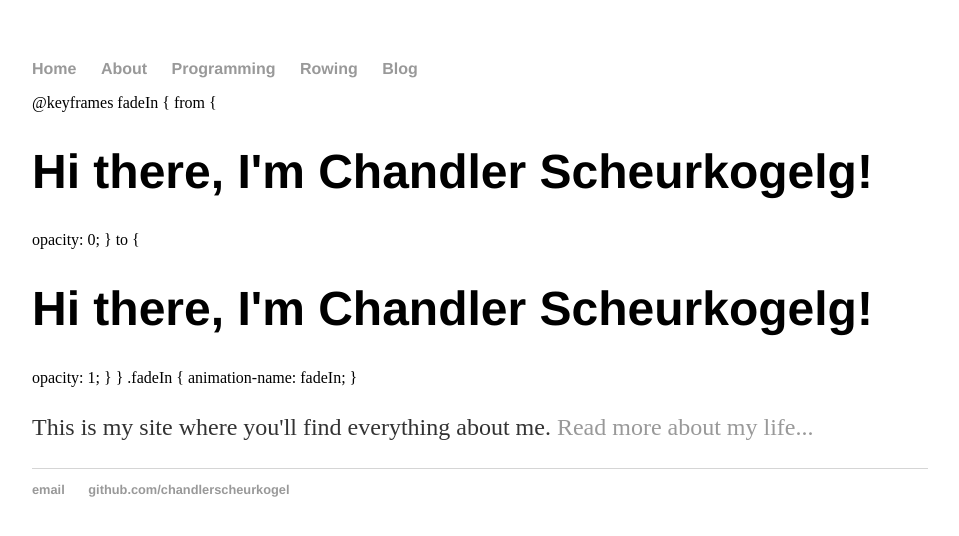
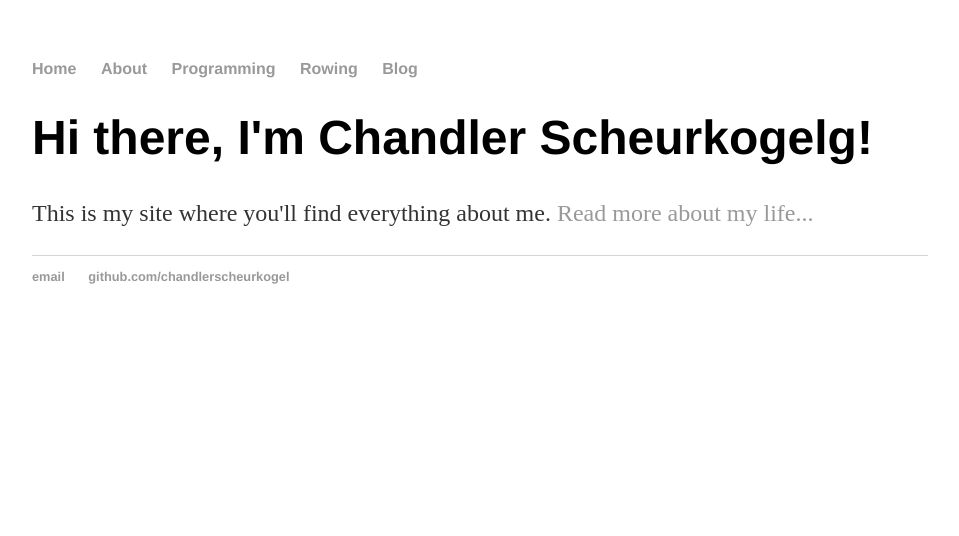
Before and after one commit to ChandlerScheurkogel/ChandlerScheurkogel.github.io, a Jekyll site: the page built from index.html, in a window 1280 px wide. Shown: the top 536 px of the page, without its empty margins (160-1119 px from the left). Built offline with Jekyll 4.4.1, drawn with Linux system fonts in a browser that asks for light colours.

Commit message:
Update index.html

```diff
--- a/index.html
+++ b/index.html
@@ -4,20 +4,6 @@ title: Chandler Scheurkogel - Rower, Student, Programmer, and Much Much More
 ---
 <div class="blurb">
 
-	@keyframes fadeIn {
-  from { <h1>Hi there, I'm Chandler Scheurkogelg!</h1>
-    opacity: 0;
-  }
-
-  to {<h1>Hi there, I'm Chandler Scheurkogelg!</h1>
-    opacity: 1;
-  }
-}
-
-.fadeIn {
-  animation-name: fadeIn;
-}
-
-
+	<h1>Hi there, I'm Chandler Scheurkogelg!</h1>
 	<p>This is my site where you'll find everything about me. <a href="/about">Read more about my life...</a></p>
 </div><!-- /.blurb -->
```
